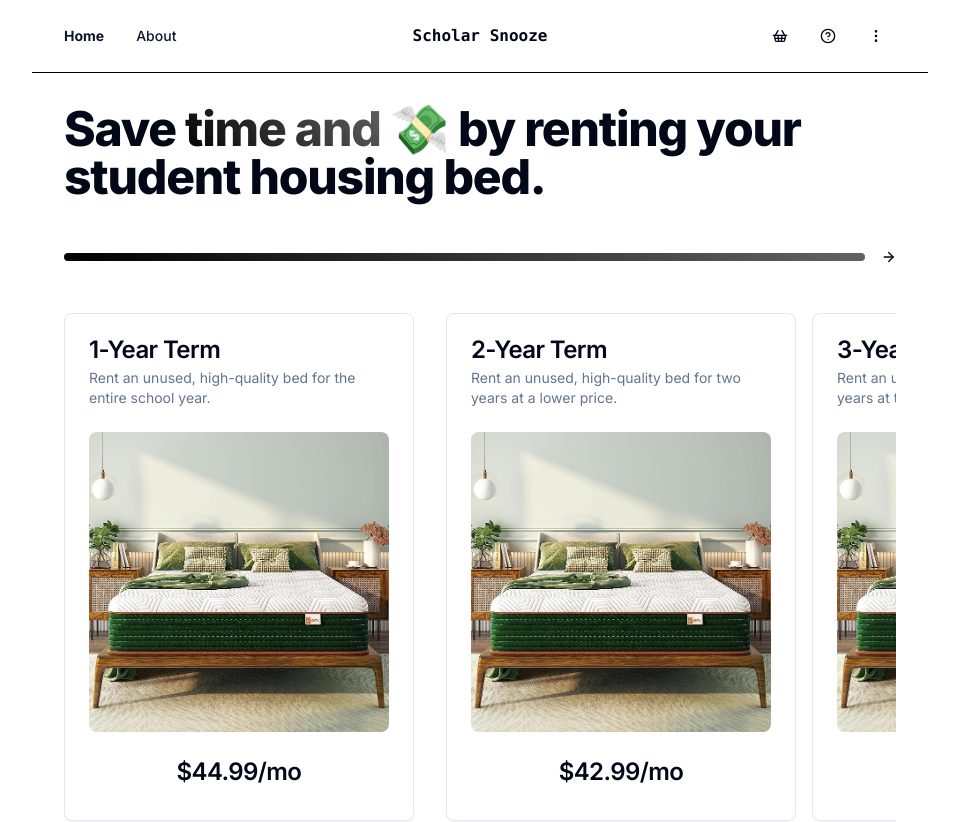
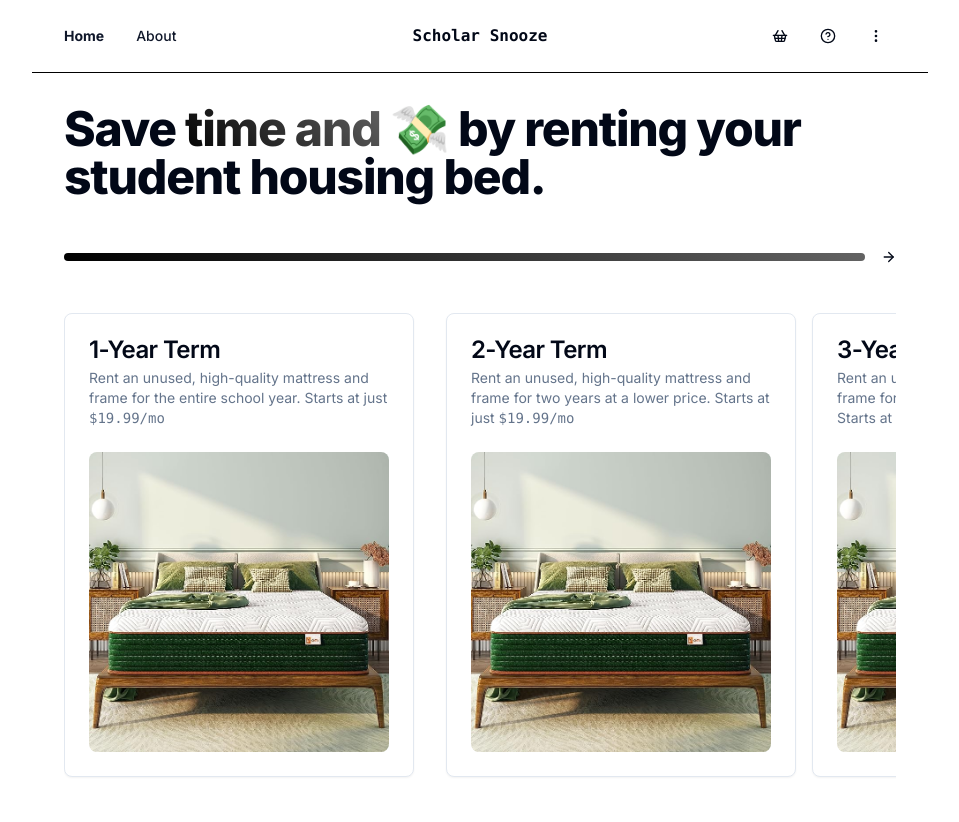
Before and after one commit to r0hin/sleeping, a Next.js app: page / in a window 1280 px wide. Shown: the top 822 px of the page, without its empty margins (160-1119 px from the left). Built offline with nearby package versions, Linux system fonts and the light colour scheme.

Commit message:
Fix!!!!!!1

```diff
--- a/app/page.tsx
+++ b/app/page.tsx
@@ -20,42 +20,33 @@ export default function Home() {
           <Card className="w-[350px] mr-4 ">
             <CardHeader>
               <CardTitle className="flex items-center">1-Year Term </CardTitle>
-              <CardDescription className="whitespace-normal">Rent an unused, high-quality bed for the entire school year.</CardDescription>
+              <CardDescription className="whitespace-normal">Rent an unused, high-quality mattress and frame for the entire school year. Starts at just <span className="font-mono">$19.99/mo</span></CardDescription>
             </CardHeader>
             <CardContent>
               <Image src={mattress} className="rounded-lg" alt="" width={350} height={350} />
             </CardContent>
-            <CardFooter className="flex justify-center">
-              <h2 className="scroll-m-20 pb-2 text-2xl font-semibold tracking-tight first:mt-0">$44.99/mo</h2>
-            </CardFooter>
           </Card>
         </Link>
         <Link href="/order" className="inline-block">
           <Card className="w-[350px] ml-4">
             <CardHeader>
               <CardTitle className="flex items-center">2-Year Term</CardTitle>
-              <CardDescription className="whitespace-normal">Rent an unused, high-quality bed for two years at a lower price.</CardDescription>
+              <CardDescription className="whitespace-normal">Rent an unused, high-quality mattress and frame for two years at a lower price. Starts at just <span className="font-mono">$19.99/mo</span></CardDescription>
             </CardHeader>
             <CardContent>
               <Image src={mattress} className="rounded-lg" alt="" width={350} height={350} />
             </CardContent>
-            <CardFooter className="flex justify-center">
-              <h2 className="scroll-m-20 pb-2 text-2xl font-semibold tracking-tight first:mt-0">$42.99/mo</h2>
-            </CardFooter>
           </Card>
         </Link>
         <Link href="/order" className="inline-block">
           <Card className="w-[350px] ml-4">
             <CardHeader>
               <CardTitle className="flex items-center">3-Year Term </CardTitle>
-              <CardDescription className="whitespace-normal">Rent an unused, high-quality bed for three years at the lowest price.</CardDescription>
+              <CardDescription className="whitespace-normal">Rent an unused, high-quality mattress and frame for three years at the lowest price. Starts at just <span className="font-mono">$19.99/mo</span></CardDescription>
             </CardHeader>
             <CardContent>
               <Image src={mattress} className="rounded-lg" alt="" width={350} height={350} />
             </CardContent>
-            <CardFooter className="flex justify-center">
-              <h2 className="scroll-m-20 pb-2 text-2xl font-semibold tracking-tight first:mt-0">$39.99/mo</h2>
-            </CardFooter>
           </Card>
         </Link>
       </div>
```
